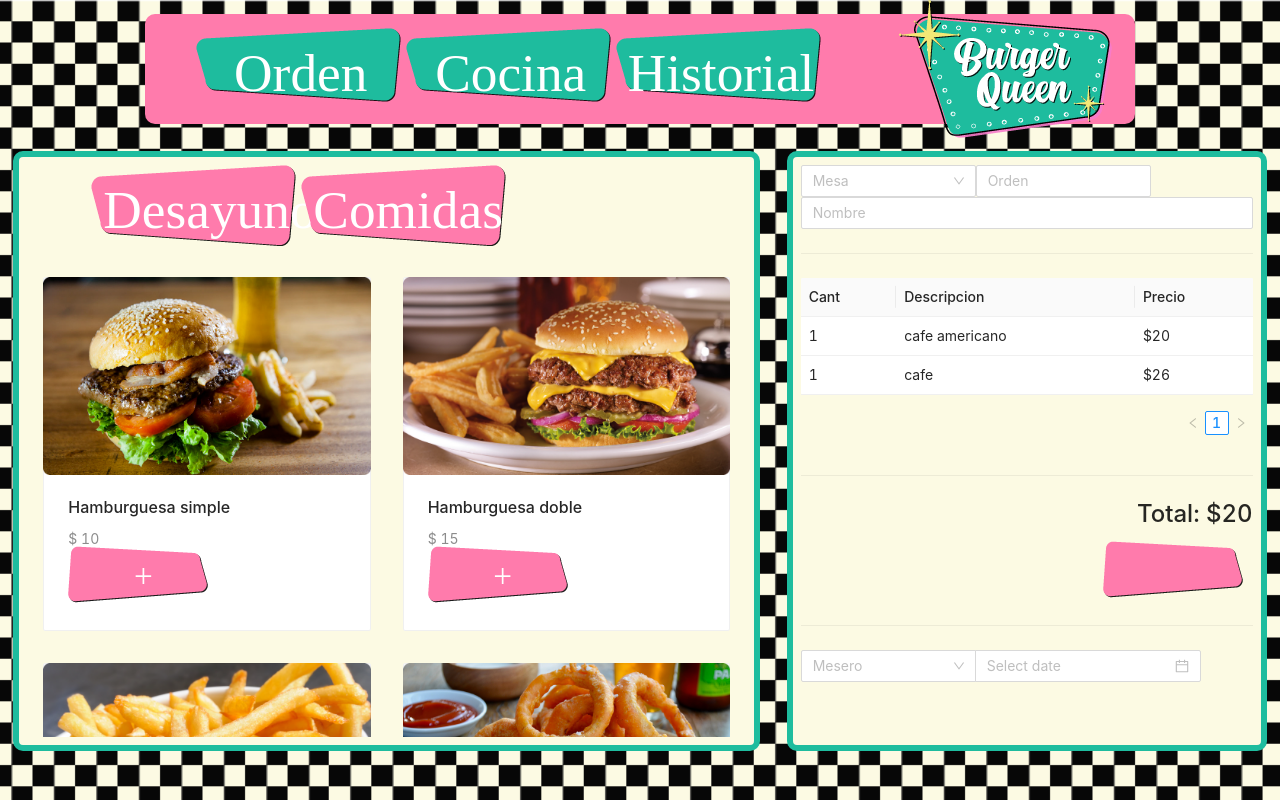
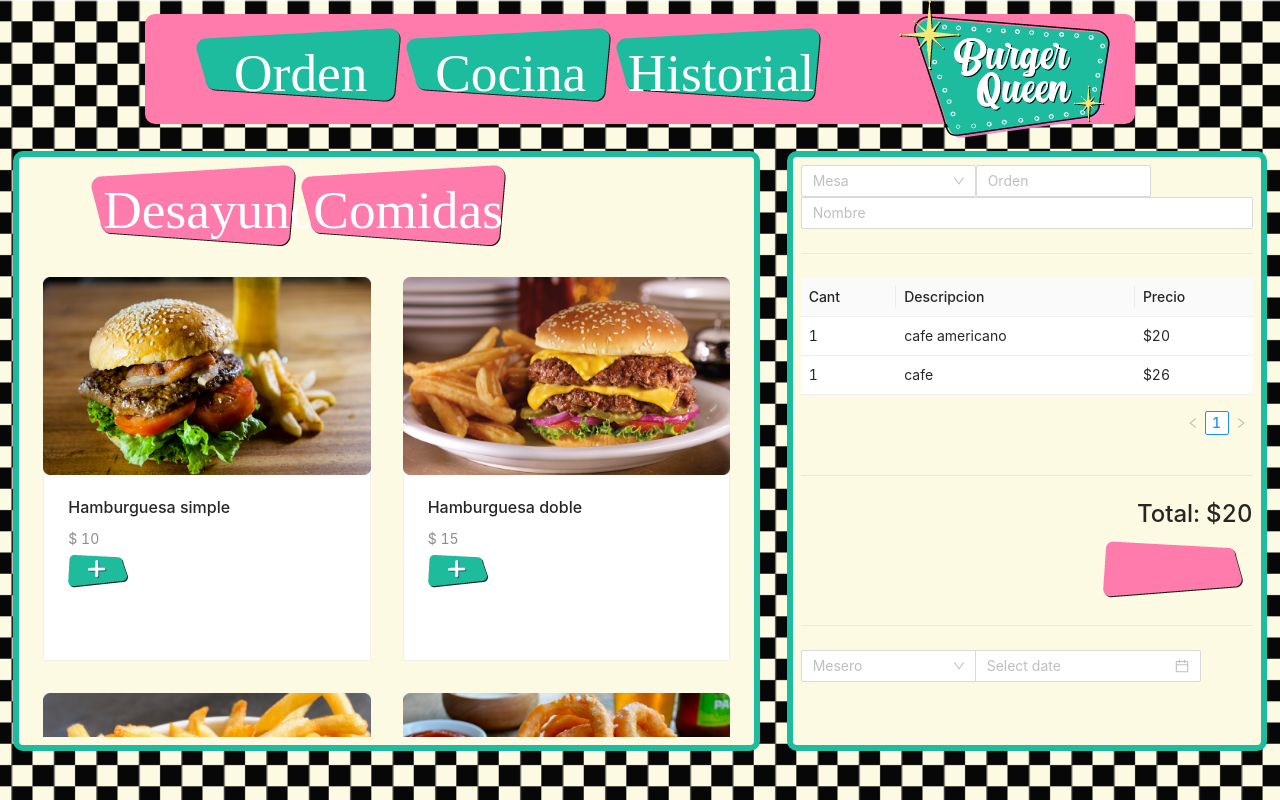
Before and after one commit to reloadercf/mariana-mariel, a React (Create React App) app: page /orden in a window 1280 px wide. Built offline with nearby package versions, Linux system fonts and the light colour scheme.

Commit message:
se agrego btnMas

```diff
--- a/src/Components/Button/Button.js
+++ b/src/Components/Button/Button.js
@@ -3,8 +3,9 @@ import '../Button/Button.scss'
 import btnRosa from '../../Assets/btnMenu.png'
 import btnVerde from '../../Assets/btnHeader.png'
 import btnEnter from '../../Assets/btnEnter.png'
+import btnMas from '../../Assets/mas.png'
 
-const Button = ({ value, pink = false, green = false, enter= false, onClick }) => {
+const Button = ({ value, pink = false, green = false, enter= false, mas= false, onClick }) => {
     let src = btnRosa;
     let font ='40pt'
     let width = '210px'
@@ -19,6 +20,8 @@ const Button = ({ value, pink = false, green = false, enter= false, onClick }) =
         width = '150px'
         height = '60px'
 
+    }else if (mas){
+        src = btnMas
     }
     const style = {
         backgroundImage: `url(${src})`,
--- a/src/Components/Menu/ModalMenu.js
+++ b/src/Components/Menu/ModalMenu.js
@@ -47,7 +47,7 @@ const ModalMenu = ({optionSelected}) => {
 
       return (
         <div className='modal1'>
-            <Button value = '+' enter icon={<PlusCircleTwoTone />} onClick={showModal} />
+            <Button mas icon={<PlusCircleTwoTone />} onClick={showModal} />
             <Modal
                 className='modal'
                 visible={state.visible}
```
Also changed, not shown: src/Assets/mas.png (added).
